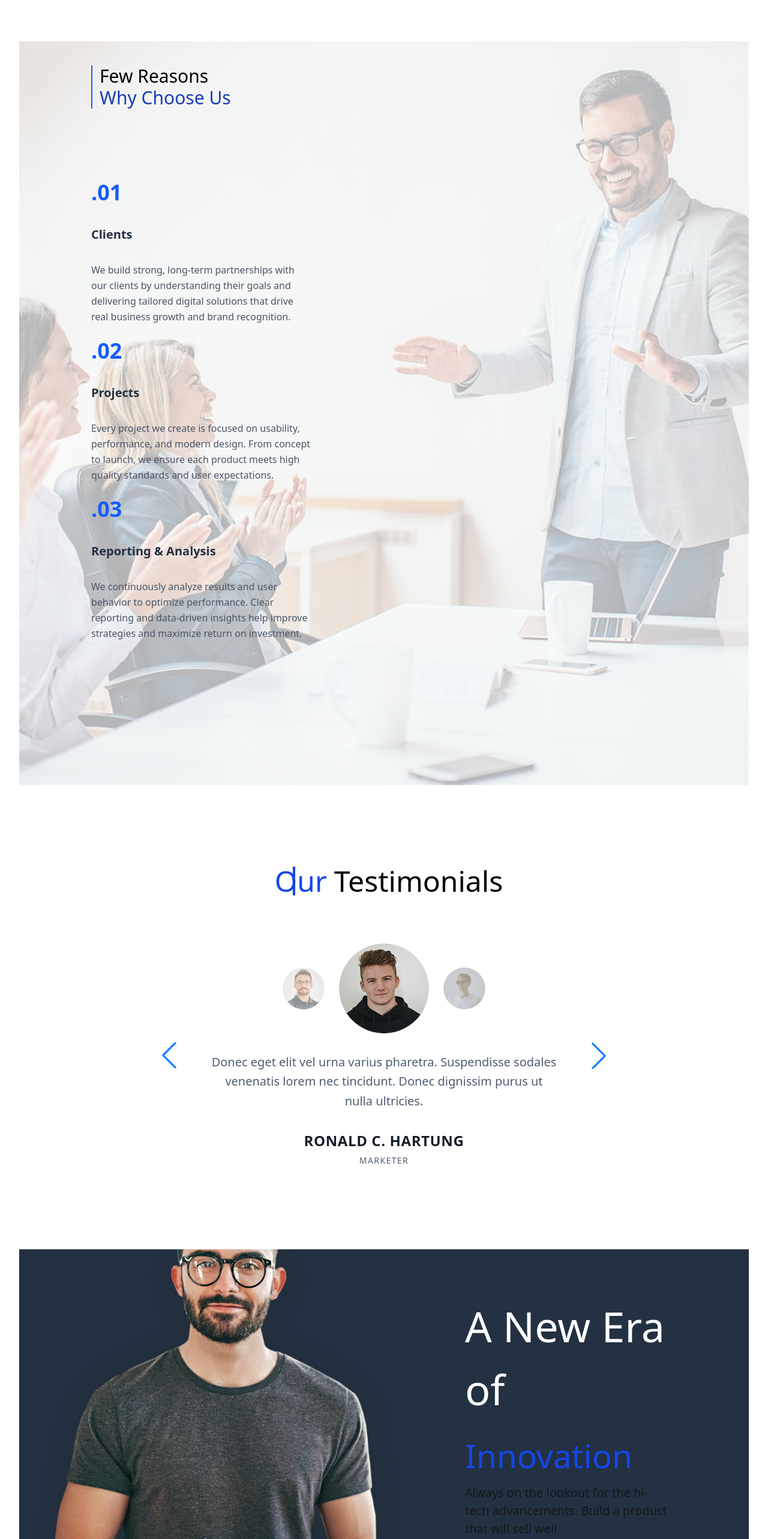
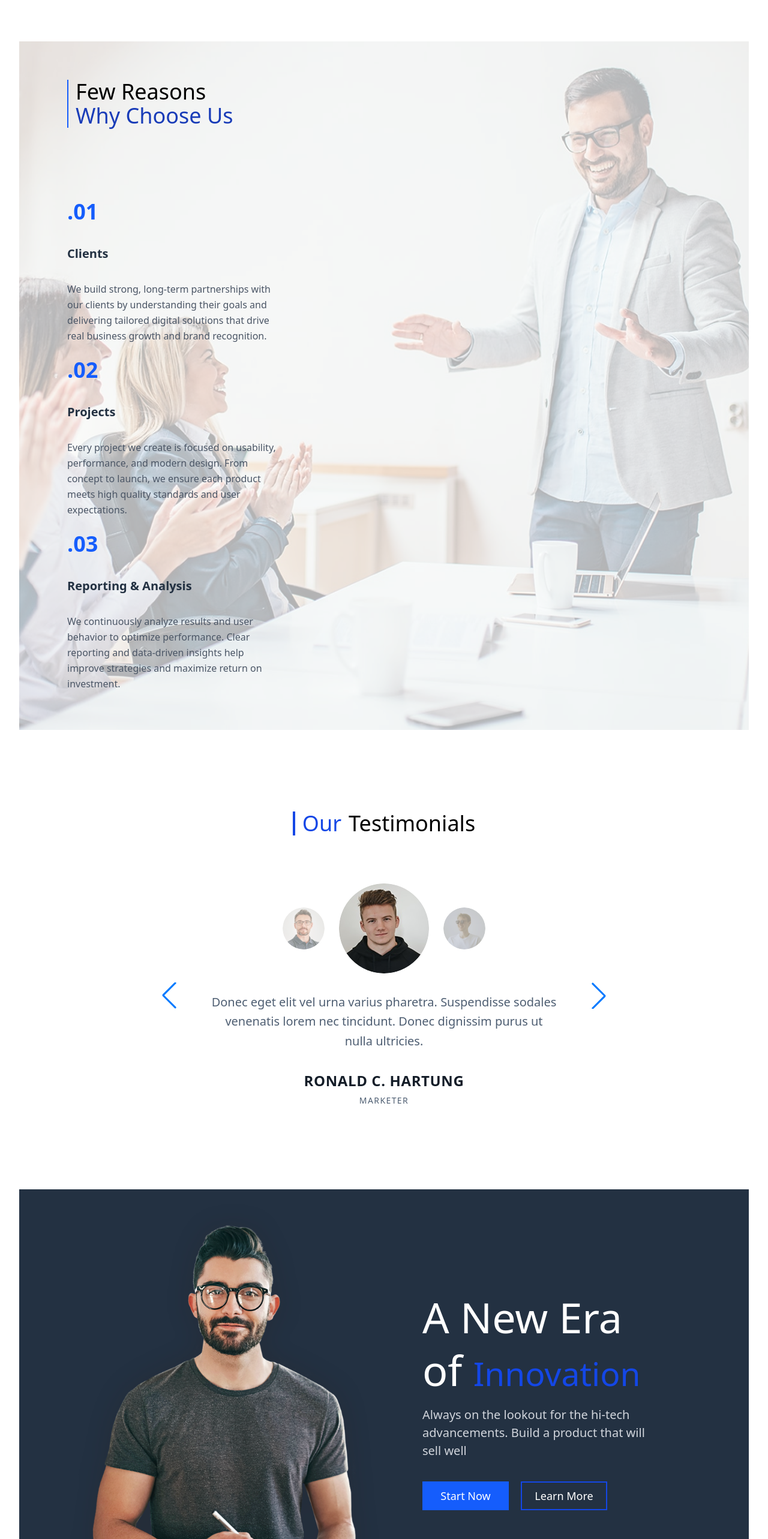
Before and after one commit to DmytroK-goit/webtech, a Next.js app: page / in a window 1280 px wide. Shown: the part 2500-5066 px from the top of the page at 60% size. Built offline with nearby package versions, Linux system fonts and the light colour scheme.

Commit message:
add style mob and tablen to section reason, team, testem

```diff
--- a/src/components/Innovation.jsx
+++ b/src/components/Innovation.jsx
@@ -1,36 +1,42 @@
 import Image from "next/image";
 import Person from "../img/inivations/person.png";
 import Link from "next/link";
+
 export default function Innovation() {
   return (
-    <section className="bg-[#233142] h-160 flex gap-20 overflow-hidden relative">
+    <section className="bg-[#233142] py-6 w-full flex items-center flex-col md:flex-row md:gap-8 lg:gap-16 overflow-hidden relative px-6 md:px-10 lg:px-20">
       <Image
         src={Person}
         alt="Background person"
         width={696}
         height={865}
-        className="w-174 h-206 object-cover block relative -top-40"
+        className="w-[320px] md:w-[45%] lg:w-[50%] h-auto  object-cover relative "
       />
-      <div className="flex flex-col justify-center pr-32">
-        {" "}
-        <h2 className="text-white text-start text-[70px]">
+
+      <div className="flex flex-col justify-center md:w-[55%] lg:w-[50%] md:pr-6 lg:pr-20">
+        <h2 className="text-white text-start text-[34px] md:text-[40px] lg:text-[70px] leading-tight">
           A New Era of{" "}
-          <span className="text-blue-700 text-[55px]">Innovation</span>
+          <span className="text-blue-700 text-[28px] md:text-[32px] lg:text-[55px]">
+            Innovation
+          </span>
         </h2>
-        <p className="text-[20px]">
+
+        <p className="text-[14px] md:text-[16px] lg:text-[20px] text-gray-300 mt-4">
           Always on the lookout for the hi-tech advancements. Build a product
           that will sell well
         </p>
+
         <div className="flex gap-5 items-start pt-9">
           <Link
             href="/"
-            className="w-36 h-12 bg-blue-600 text-white flex items-center justify-center"
+            className="w-36 h-12 bg-blue-600 text-white flex items-center justify-center hover:bg-blue-700 transition"
           >
             Start Now
           </Link>
+
           <Link
-            className="w-36 h-12 bg-transparent text-white border-4 border-blue-800 flex items-center justify-center"
             href="/"
+            className="w-36 h-12 bg-transparent text-white border-2 border-blue-700 flex items-center justify-center hover:bg-blue-700 transition"
           >
             Learn More
           </Link>
--- a/src/components/Testimonials.jsx
+++ b/src/components/Testimonials.jsx
@@ -34,8 +34,8 @@ const testimonials = [
 
 export default function Testimonials() {
   return (
-    <section className="bg-white py-34 ">
-      <h2 className="  flex items-center justify-center w-1/4 mx-auto gap-3 text-center pl-3 text-blue-700 text-5xl border-l-4 border-l-blue-700 ">
+    <section className="bg-white py-20 md:py-34 ">
+      <h2 className="flex items-center justify-center w-2/3 md:w-1/4 mx-auto gap-3 text-center pl-3 text-blue-700 text-2xl md:text-3xl lg:text-4xl border-l-4 border-l-blue-700 ">
         Our <span className="text-black">Testimonials</span>
       </h2>
       <div className="max-w-3xl mx-auto text-center relative mt-20">
@@ -86,7 +86,7 @@ export default function Testimonials() {
                   />
                 </div>
 
-                <p className="text-[#4e5e72] text-[20px] max-w-xl mx-auto leading-relaxed">
+                <p className="inline-block w-[70%] md:w-[100%] text-[#4e5e72] text:[10px] md:text-[20px] max-w-xl mx-auto leading-relaxed">
                   {item.text}
                 </p>
 
--- a/src/components/news.jsx
+++ b/src/components/news.jsx
@@ -84,13 +84,16 @@ As digital ecosystems become more interconnected, organizations that adopt emerg
   }, [activeNews]);
 
   return (
-    <section id="news" className="bg-[#f5f7fb] py-16 md:py-24 h-250">
+    <section
+      id="news"
+      className="bg-[#f5f7fb] py-16 md:py-24 h-280 md:h-260 h-250"
+    >
       <h2 className="text-3xl md:text-4xl lg:text-5xl flex items-center justify-center pl-4 border-l-4 border-blue-700 w-fit mx-auto text-[#377dff] gap-3">
         Our <span className="text-[#141d28]">News</span>
       </h2>
 
-      <div className="max-w-6xl mx-auto flex flex-col lg:flex-row gap-10 pt-10 px-6">
-        <div className="lg:w-[70%]">
+      <div className="max-w-6xl mx-auto flex flex-col md:flex-row gap-10 pt-10 px-6">
+        <div className="md:w-[70%]">
           <div className="relative h-60 md:h-65 lg:h-70 overflow-hidden rounded-xl">
             <Image
               src={activeNews.photo}
@@ -129,7 +132,7 @@ As digital ecosystems become more interconnected, organizations that adopt emerg
           </button>
         </div>
 
-        <div className="lg:w-[30%] h-105 md:h-120 lg:h-130">
+        <div className="md:w-[30%] h-105 md:h-120 lg:h-130">
           <Swiper
             direction="vertical"
             slidesPerView={3}
--- a/src/components/reasons.jsx
+++ b/src/components/reasons.jsx
@@ -3,11 +3,15 @@ export default function Reasons() {
   return (
     <section
       id="why_us"
-      className={`${s.reasons_section} w-full h-310 md:h-350 lg:h-310 pt-10 pl-20 lgd:pt-37 lg:pl-30`}
+      className={`${s.reasons_section} w-full py-16 px-6 md:px-12 lg:px-20`}
     >
-      <div className=" flex flex-col w-1/2 md:w-1/3 border-l-2 border-l-blue-600 pl-3 ">
-        <h2 className="md:text-3xl text-black">Few Reasons</h2>
-        <h2 className="md:text-3xl text-blue-800">Why Choose Us</h2>
+      <div className="flex flex-col w-[100%] md:w-1/3 border-l-2 border-l-blue-600 pl-3 ">
+        <h2 className="text-2xl md:text-3xl lg:text-4xl text-black">
+          Few Reasons
+        </h2>
+        <h2 className="text-2xl md:text-3xl lg:text-4xl text-blue-800">
+          Why Choose Us
+        </h2>
       </div>
       <div className="pt-10 md:pt-30 flex flex-col gap-6 max-w-1/2 md:max-w-1/3">
         <div className="flex flex-col gap-5">
--- a/src/components/team.jsx
+++ b/src/components/team.jsx
@@ -79,15 +79,33 @@ export default function Team() {
                 height={356}
               />
 
-              <div className="absolute bottom-0 left-0 w-full bg-[#377dff]/90 flex justify-center gap-4 py-3 translate-y-full group-hover:translate-y-0 transition duration-300">
+              <div className="absolute bottom-0 left-0 w-full bg-[#377dff]/90 flex gap-2 py-2 justify-center md:gap-4 md:py-3 translate-y-full group-hover:translate-y-0 transition duration-300">
                 <Link href={member.socials.facebook}>
-                  <Image src={Facebook} alt="Facebook" width={20} height={20} />
+                  <Image
+                    src={Facebook}
+                    alt="Facebook"
+                    width={20}
+                    height={20}
+                    className="w-[10px] md:w-[20px]"
+                  />
                 </Link>
                 <Link href={member.socials.telegram}>
-                  <Image src={Telegram} alt="Telegram" width={20} height={20} />
+                  <Image
+                    src={Telegram}
+                    alt="Telegram"
+                    width={20}
+                    height={20}
+                    className="w-[10px] md:w-[20px]"
+                  />
                 </Link>
                 <Link href={member.socials.linkedin}>
-                  <Image src={Linkedin} alt="Linkedin" width={20} height={20} />
+                  <Image
+                    src={Linkedin}
+                    alt="Linkedin"
+                    width={20}
+                    height={20}
+                    className="w-[10px] md:w-[20px]"
+                  />
                 </Link>
                 <Link href={member.socials.instagram}>
                   <Image
@@ -95,10 +113,17 @@ export default function Team() {
                     alt="Instagram"
                     width={20}
                     height={20}
+                    className="w-[10px] md:w-[20px]"
                   />
                 </Link>
                 <Link href={member.socials.youtube}>
-                  <Image src={Youtube} alt="Youtube" width={20} height={20} />
+                  <Image
+                    src={Youtube}
+                    alt="Youtube"
+                    width={20}
+                    height={20}
+                    className="w-[10px] md:w-[20px]"
+                  />
                 </Link>
               </div>
             </div>
```
